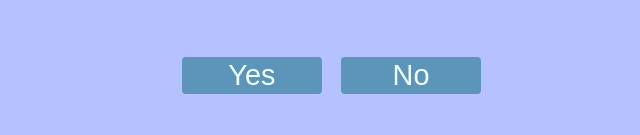
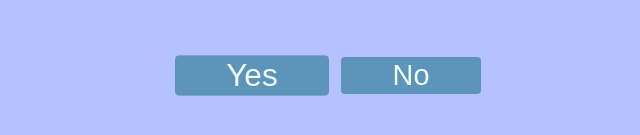
Before and after one commit to QuanyshK/invite, a plain HTML site: page index.html in a window 1280 px wide. In both pictures the pointer is over the button "Yes". Shown: the part 567-702 px from the top of the page, 319-959 px from the left. Drawn offline with Linux system fonts and the light colour scheme.

Commit message:
Update main.css

```diff
--- a/main.css
+++ b/main.css
@@ -61,3 +61,6 @@ button:nth-child(1){
 button:nth-child(2){
     margin-right: -160px;
 }
+button:hover {
+    transform: scale(1.1);
+}
```
